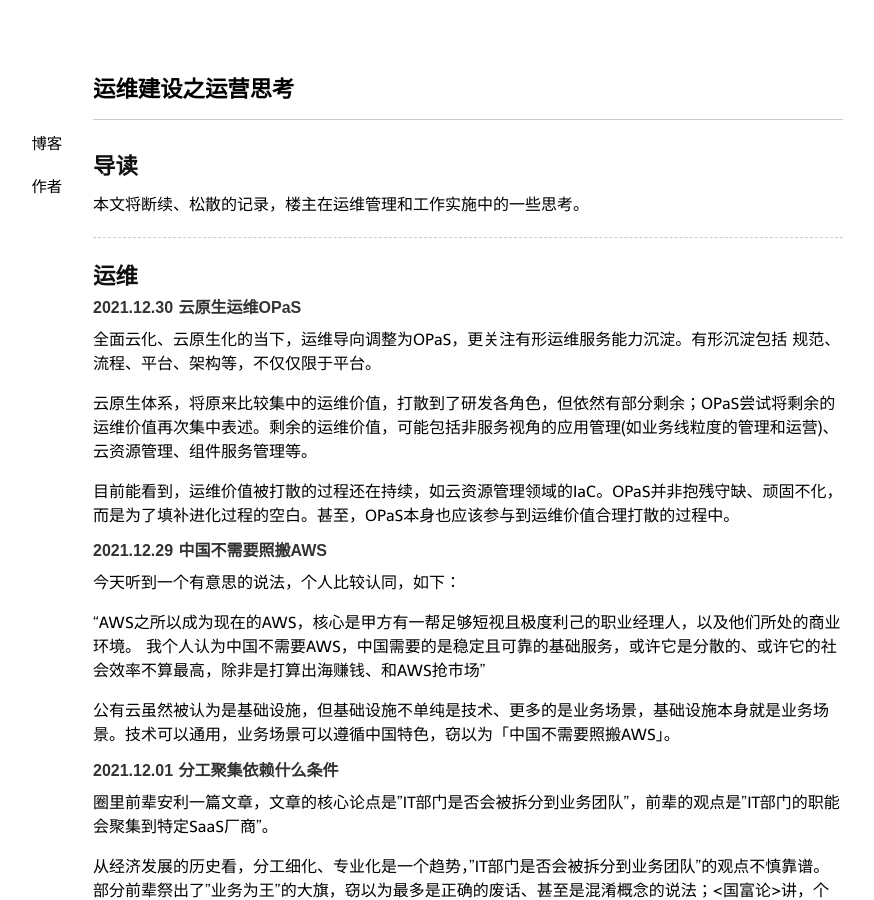
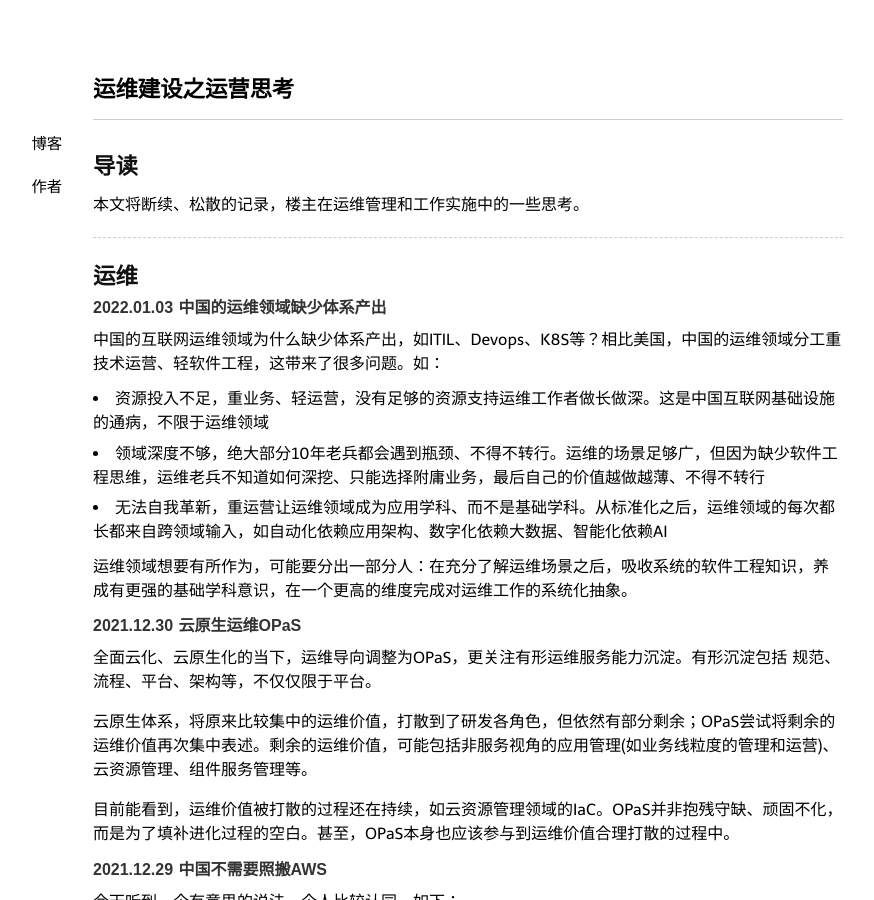
Before and after one commit to niean/niean.github.io, a Jekyll site: the page built from _posts/2020-03-15-op-tb.markdown, in a window 1280 px wide and 900 px high. Shown: the whole window, without its empty margins (172-1046 px from the left). Built offline with Jekyll 4.4.1, drawn with Linux system fonts in a browser that asks for light colours; comment, search, counter and statistics services are not loaded.

Commit message:
更新:运维思考

```diff
--- a/_posts/2020-03-15-op-tb.markdown
+++ b/_posts/2020-03-15-op-tb.markdown
@@ -11,6 +11,16 @@ tags:
 
 ----
 ## 运维
+#### 2022.01.03 中国的运维领域缺少体系产出
+中国的互联网运维领域为什么缺少体系产出，如ITIL、Devops、K8S等？相比美国，中国的运维领域分工重技术运营、轻软件工程，这带来了很多问题。如：
+
+- 资源投入不足，重业务、轻运营，没有足够的资源支持运维工作者做长做深。这是中国互联网基础设施的通病，不限于运维领域
+- 领域深度不够，绝大部分10年老兵都会遇到瓶颈、不得不转行。运维的场景足够广，但因为缺少软件工程思维，运维老兵不知道如何深挖、只能选择附庸业务，最后自己的价值越做越薄、不得不转行
+- 无法自我革新，重运营让运维领域成为应用学科、而不是基础学科。从标准化之后，运维领域的每次都长都来自跨领域输入，如自动化依赖应用架构、数字化依赖大数据、智能化依赖AI
+
+运维领域想要有所作为，可能要分出一部分人：在充分了解运维场景之后，吸收系统的软件工程知识，养成有更强的基础学科意识，在一个更高的维度完成对运维工作的系统化抽象。
+
+
 #### 2021.12.30 云原生运维OPaS
 全面云化、云原生化的当下，运维导向调整为OPaS，更关注有形运维服务能力沉淀。有形沉淀包括 规范、流程、平台、架构等，不仅仅限于平台。
 
```
Also changed, not shown: 2 other files.
